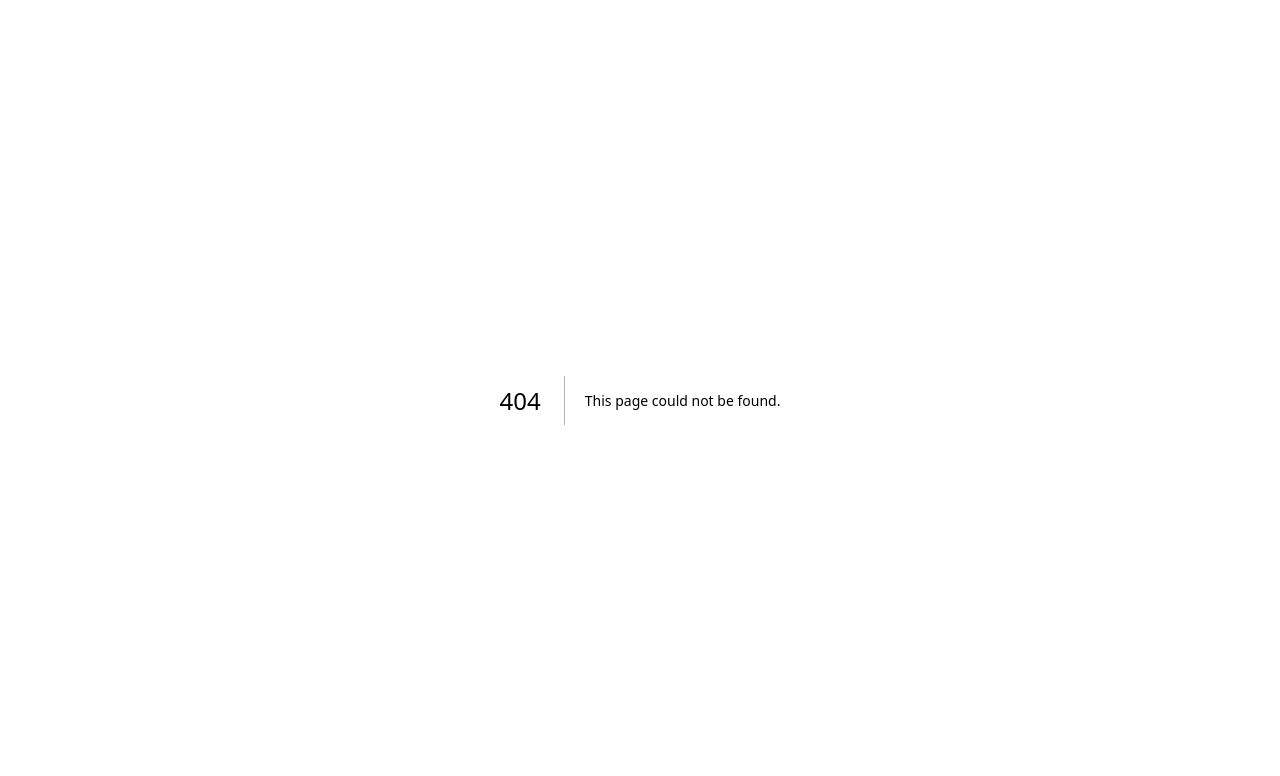
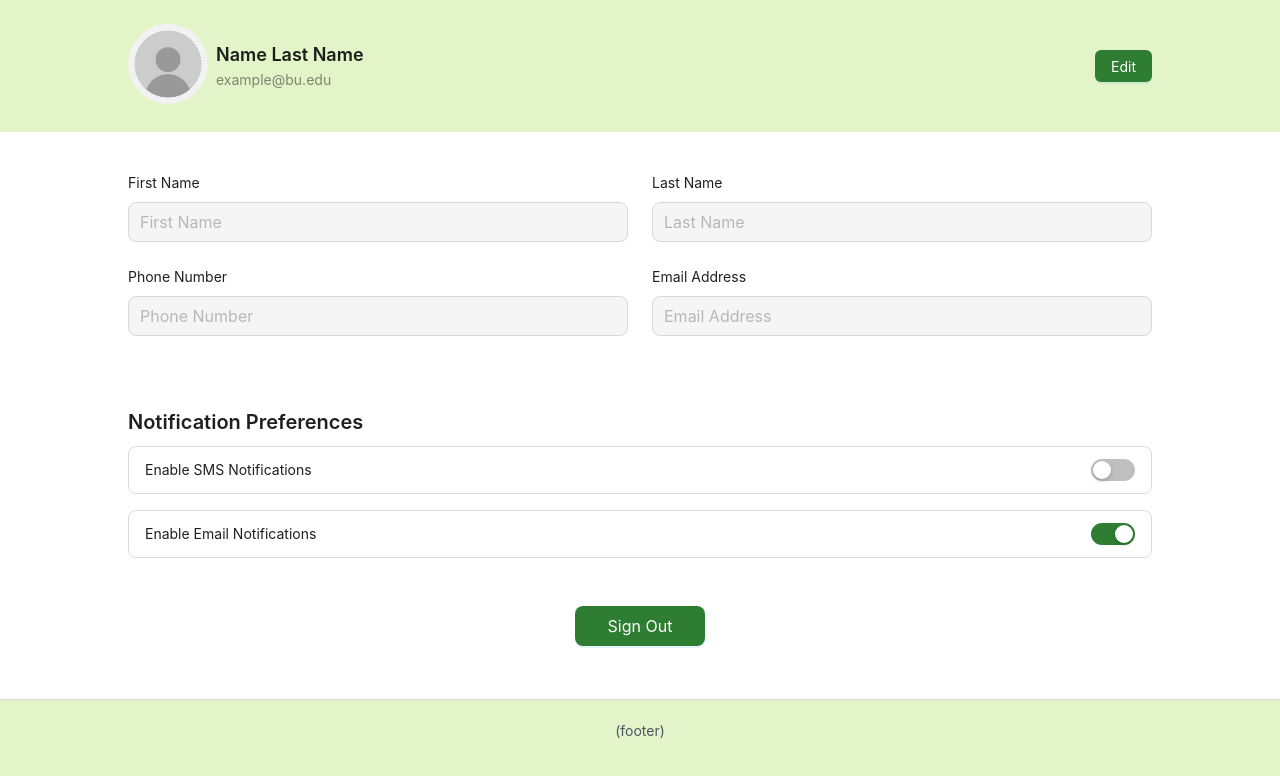
Before and after one commit to Senahilal/Spark-Bytes, a Next.js app in the folder spark-bytes/: page /profile in a window 1280 px wide. Before the commit this address had no page. Shown: the top 776 px of the page. Built offline with nearby package versions, Linux system fonts and the light colour scheme.

Commit message:
Implemented profile page with Ant Design and editable fields

```diff
--- a/spark-bytes/src/app/layout.tsx
+++ b/spark-bytes/src/app/layout.tsx
@@ -24,7 +24,7 @@ export default function RootLayout({
 }>) {
   return (
     <html lang="en">
-      <body className={`${geistSans.variable} ${geistMono.variable}`}>
+      <body className={`${geistSans.variable} ${geistMono.variable}`} style={{ margin: 0, padding: 0 }}>
         {children}
       </body>
     </html>
--- /dev/null
+++ b/spark-bytes/src/app/profile/page.tsx
@@ -0,0 +1,181 @@
+'use client';
+
+import React, { useState, useEffect } from "react";
+import Image from "next/image";
+import Footer from "../../components/Footer";
+import { Form, Input, Button, Row, Col, Typography, Switch, Space } from "antd";
+import ProfileImagePlaceholder from "../../../public/profile_placeholder.jpg";
+import { useRouter } from "next/navigation";
+
+const { Title, Text } = Typography;
+
+const ProfilePage = () => {
+    const [firstName, setFirstName] = useState("");
+    const [lastName, setLastName] = useState("");
+    const [phoneNumber, setPhoneNumber] = useState("");
+    const [email, setEmail] = useState("");
+    const [smsNotifications, setSmsNotifications] = useState(false);
+    const [emailNotifications, setEmailNotifications] = useState(true);
+    const [isEditing, setIsEditing] = useState(false);
+
+    const handleSignOut = () => {
+        // TODO
+    };
+
+    //TODO: redirect to login if not logged in
+
+    //TODO: fetch data
+
+    return (
+        <div style={{ minHeight: "100vh", display: "flex", flexDirection: "column" }}>
+            {/* Header */}
+            <div style={{ backgroundColor: "#E3F4C9", padding: "24px" }}>
+                <div
+                    style={{
+                        maxWidth: "1024px",
+                        margin: "0 auto",
+                        display: "flex",
+                        justifyContent: "space-between",
+                        alignItems: "center",
+                    }}
+                >
+                    <Space>
+                        <Image
+                            src={ProfileImagePlaceholder}
+                            alt="Profile Picture"
+                            width={80}
+                            height={80}
+                            style={{ borderRadius: "50%" }}
+                        />
+                        <div>
+                            <Text strong style={{ fontSize: "18px" }}>
+                                {firstName || "Name"} {lastName || "Last Name"}
+                            </Text>
+                            <br />
+                            <Text type="secondary">{email || "example@bu.edu"}</Text>
+                        </div>
+                    </Space>
+
+                    <Button
+                        type="primary"
+                        style={{ backgroundColor: "#2E7D32" }}
+                        onClick={() => setIsEditing((prev) => !prev)}
+                    >
+                        {isEditing ? "Save" : "Edit"}
+                    </Button>
+                </div>
+            </div>
+
+            {/* Main Form */}
+            <div style={{ flex: 1, padding: "40px 24px" }}>
+                <Form
+                    layout="vertical"
+                    style={{ maxWidth: "1024px", margin: "0 auto" }}
+                >
+                    <Row gutter={24}>
+                        <Col xs={24} md={12}>
+                            <Form.Item label="First Name">
+                                <Input
+                                    placeholder="First Name"
+                                    value={firstName}
+                                    onChange={(e) => setFirstName(e.target.value)}
+                                    size="large"
+                                    disabled={!isEditing}
+                                />
+                            </Form.Item>
+                        </Col>
+                        <Col xs={24} md={12}>
+                            <Form.Item label="Last Name">
+                                <Input
+                                    placeholder="Last Name"
+                                    value={lastName}
+                                    onChange={(e) => setLastName(e.target.value)}
+                                    size="large"
+                                    disabled={!isEditing}
+                                />
+                            </Form.Item>
+                        </Col>
+                        <Col xs={24} md={12}>
+                            <Form.Item label="Phone Number">
+                                <Input
+                                    placeholder="Phone Number"
+                                    value={phoneNumber}
+                                    onChange={(e) => setPhoneNumber(e.target.value)}
+                                    size="large"
+                                    disabled={!isEditing}
+                                />
+                            </Form.Item>
+                        </Col>
+                        <Col xs={24} md={12}>
+                            <Form.Item label="Email Address">
+                                <Input
+                                    placeholder="Email Address"
+                                    value={email}
+                                    onChange={(e) => setEmail(e.target.value)}
+                                    size="large"
+                                    disabled={!isEditing}
+                                />
+                            </Form.Item>
+                        </Col>
+                    </Row>
+
+                    <div style={{ marginTop: "48px" }}>
+                        <Title level={4}>Notification Preferences</Title>
+
+                        <div
+                            style={{
+                                display: "flex",
+                                justifyContent: "space-between",
+                                alignItems: "center",
+                                border: "1px solid #d9d9d9",
+                                padding: "12px 16px",
+                                borderRadius: "8px",
+                                marginBottom: "16px",
+                            }}
+                        >
+                            <Text>Enable SMS Notifications</Text>
+                            <Switch
+                                checked={smsNotifications}
+                                onChange={(checked) => setSmsNotifications(checked)}
+                                style={{ backgroundColor: smsNotifications ? "#2E7D32" : undefined }}
+                            />
+                        </div>
+
+                        <div
+                            style={{
+                                display: "flex",
+                                justifyContent: "space-between",
+                                alignItems: "center",
+                                border: "1px solid #d9d9d9",
+                                padding: "12px 16px",
+                                borderRadius: "8px",
+                            }}
+                        >
+                            <Text>Enable Email Notifications</Text>
+                            <Switch
+                                checked={emailNotifications}
+                                onChange={(checked) => setEmailNotifications(checked)}
+                                style={{ backgroundColor: emailNotifications ? "#2E7D32" : undefined }}
+                            />
+                        </div>
+                    </div>
+
+                    <div style={{ textAlign: "center", marginTop: "48px" }}>
+                        <Button
+                            type="primary"
+                            size="large"
+                            style={{ backgroundColor: "#2E7D32", padding: "10px 32px" }}
+                            onClick={handleSignOut}
+                        >
+                            Sign Out
+                        </Button>
+                    </div>
+                </Form>
+            </div>
+
+            <Footer />
+        </div>
+    );
+};
+
+export default ProfilePage;
--- /dev/null
+++ b/spark-bytes/src/components/Footer.tsx
@@ -0,0 +1,25 @@
+import React from "react";
+import { Layout, Typography } from "antd";
+
+const { Footer: AntFooter } = Layout;
+const { Text } = Typography;
+
+const Footer = () => {
+  return (
+    <AntFooter
+      style={{
+        backgroundColor: "#E3F4C9", // ✅ light green like in Figma
+        textAlign: "center",
+        padding: "20px 0",
+        height: "60px",
+        borderTop: "1px solid #d9d9d9",
+      }}
+    >
+      <Text style={{ color: "#4B5563", fontSize: "14px" }}>
+        (footer)
+      </Text>
+    </AntFooter>
+  );
+};
+
+export default Footer;
```
Also changed, not shown: spark-bytes/public/profile_placeholder.jpg (added), 1 other file (tests, documents, lock files or other folders).
